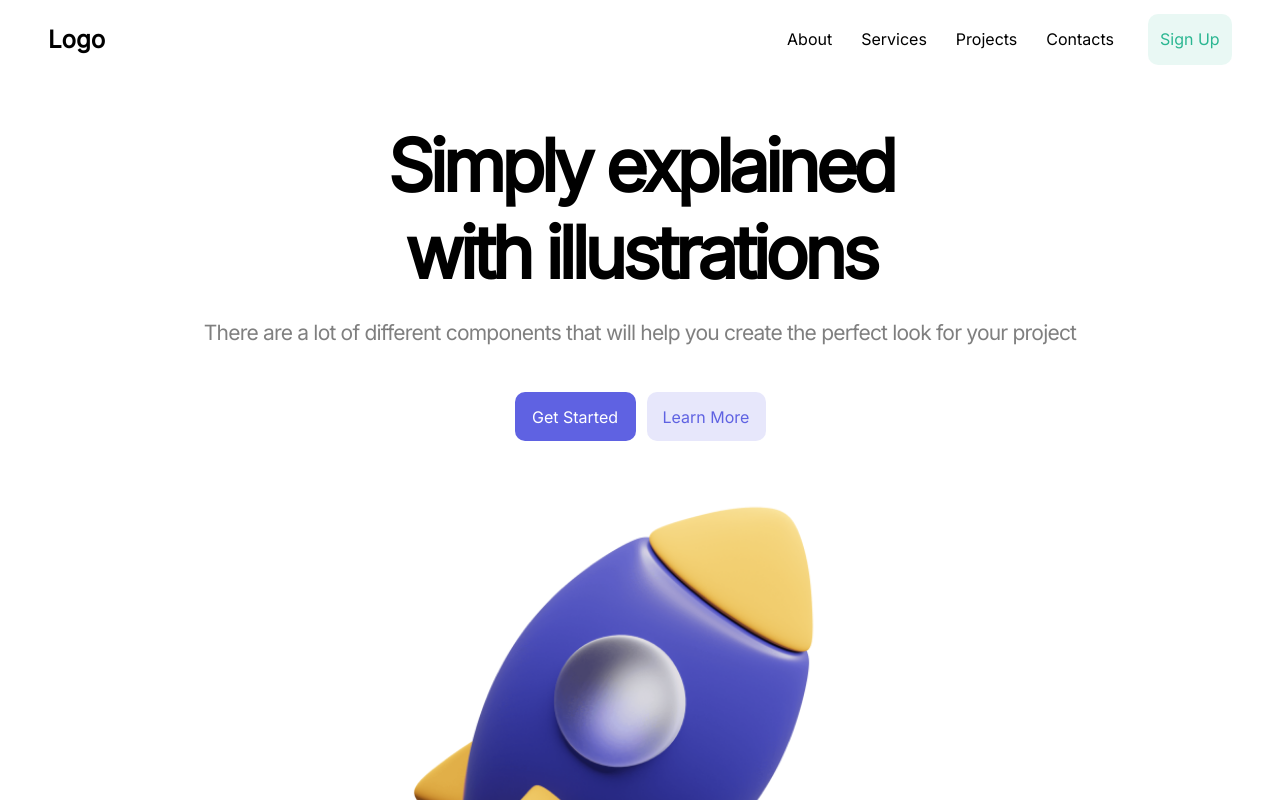
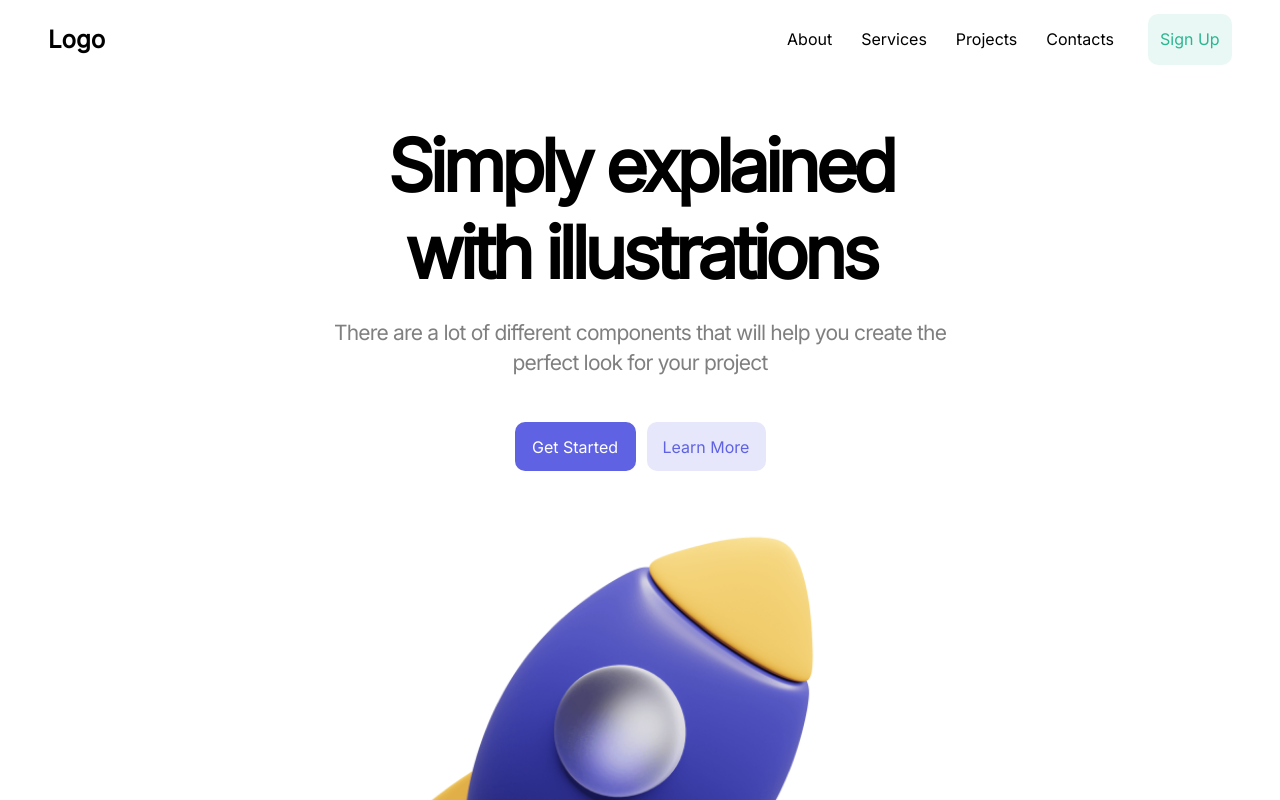
Before and after one commit to JorgeRochaA/landingPage, a React (Create React App) app: page / in a window 1280 px wide. Shown: the top 800 px of the page. Built offline with nearby package versions, Linux system fonts and the light colour scheme.

Commit message:
fix: improve responsive design

```diff
--- a/src/styles/MainSection/MainSection.scss
+++ b/src/styles/MainSection/MainSection.scss
@@ -88,6 +88,9 @@
     width: 642px !important;
     font-size: 72px !important;
   }
+  .main_container_data_info {
+    width: 642px !important;
+  }
   .main_container_image {
     width: 50% !important;
   }
```
